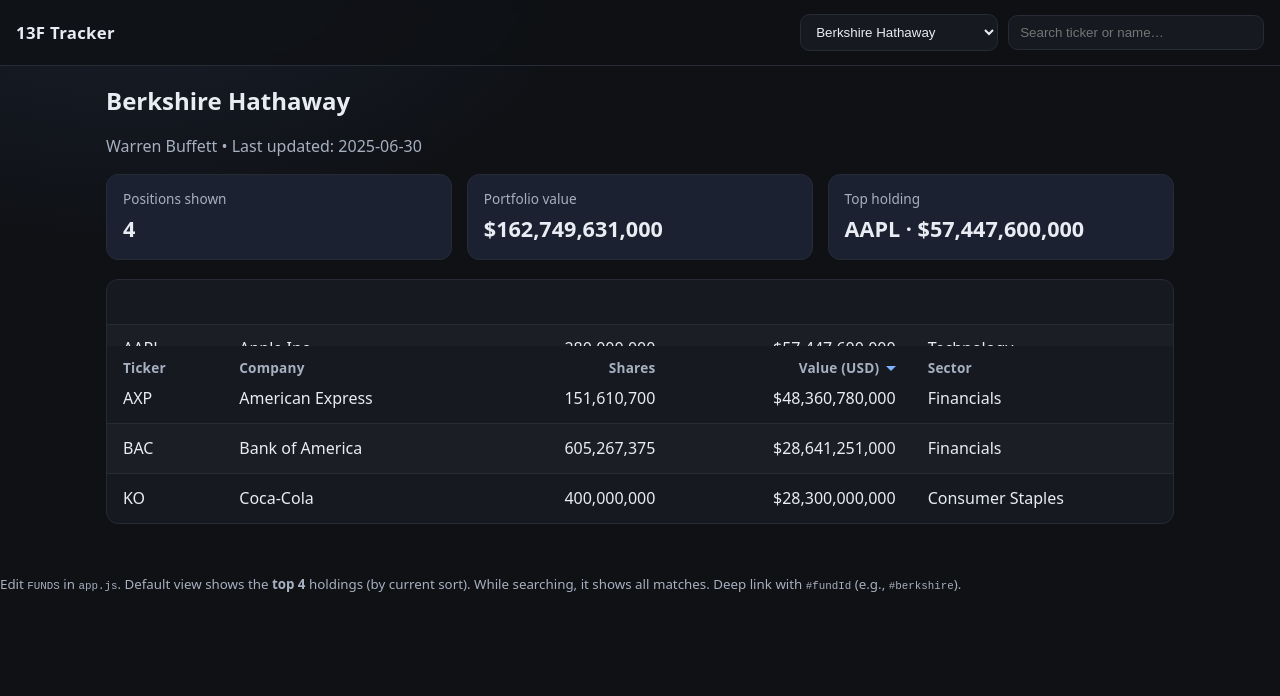
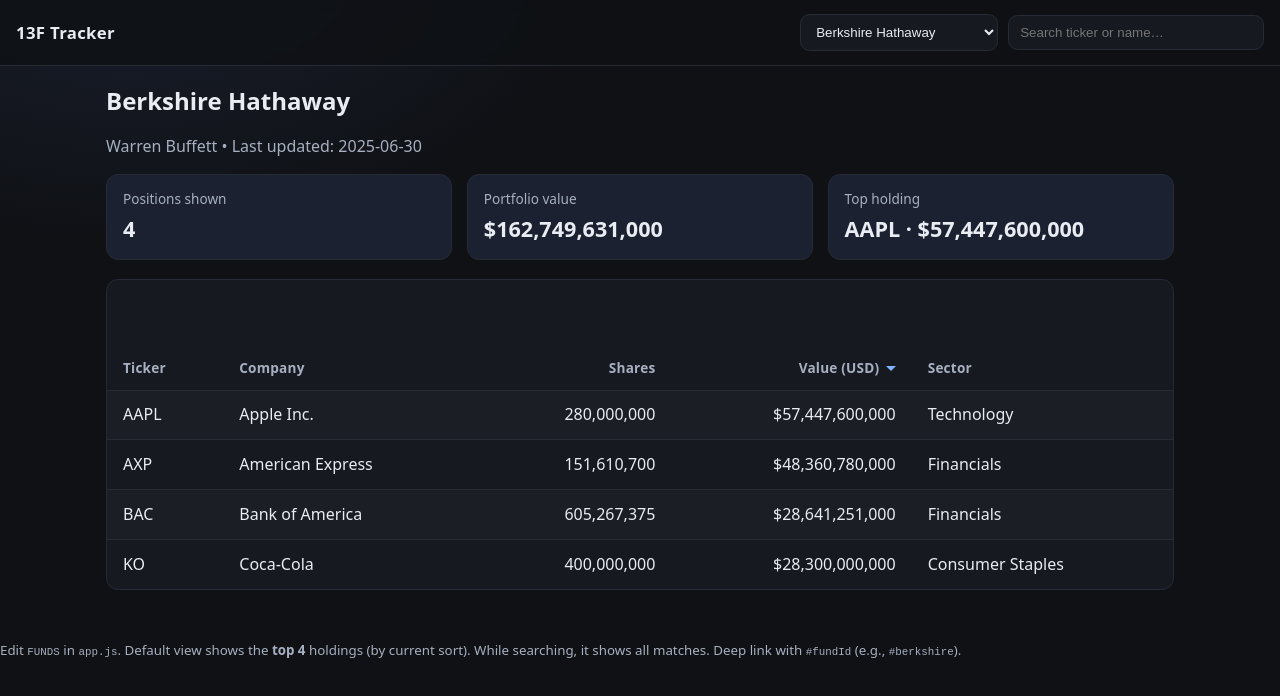
Before and after one commit to onyxpatel/tracker, a plain HTML site: page index.html in a window 1280 px wide. Drawn offline with Linux system fonts and the light colour scheme.

Commit message:
Update styles.css

```diff
--- a/styles.css
+++ b/styles.css
@@ -67,6 +67,8 @@
 .card-value{ font-size: 1.35rem; font-weight: 700; margin-top: .25rem; }
 
 /* ---------- Table ---------- */
+/* The table's scrollport adds padding-top equal to the topbar height,
+   so the sticky header never covers the first data row. */
 .table-wrap{
   background: var(--panel);
   border: 1px solid var(--border);
@@ -74,15 +76,20 @@
   overflow: auto;                      /* vertical + horizontal scroll on small screens */
   -webkit-overflow-scrolling: touch;
   max-width: 100%;
+  padding-top: var(--sticky-offset);   /* key: keeps first row below sticky thead */
 }
+
 table{
   width: 100%;
   border-collapse: collapse;
   min-width: 640px;                    /* allow sideways scroll on tiny phones */
 }
+
 thead{ position: relative; z-index: 3; }
 thead th{
-  position: sticky; top: var(--sticky-offset); z-index: 2;
+  position: sticky;
+  top: 0;                              /* stick to top of the .table-wrap scrollport */
+  z-index: 2;
   text-align: left;
   padding: .75rem 1rem;
   font-size: .85rem; color: var(--muted); letter-spacing: .2px;
@@ -91,6 +98,7 @@
   cursor: pointer;
   box-shadow: 0 1px 0 var(--border);
 }
+
 tbody td{
   padding: .8rem 1rem;
   border-top: 1px solid var(--border);
```
